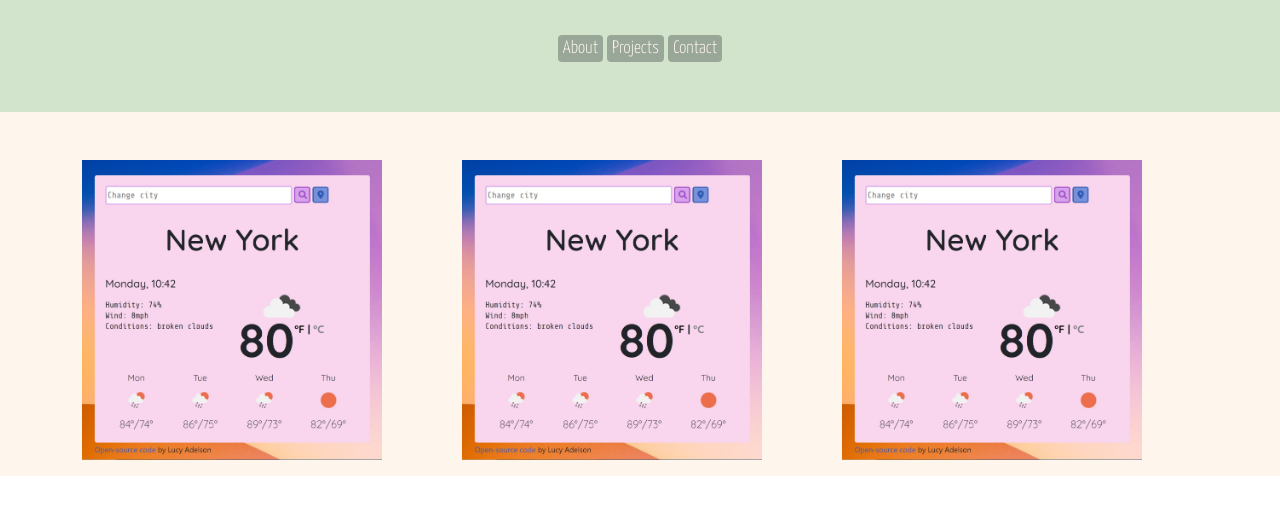
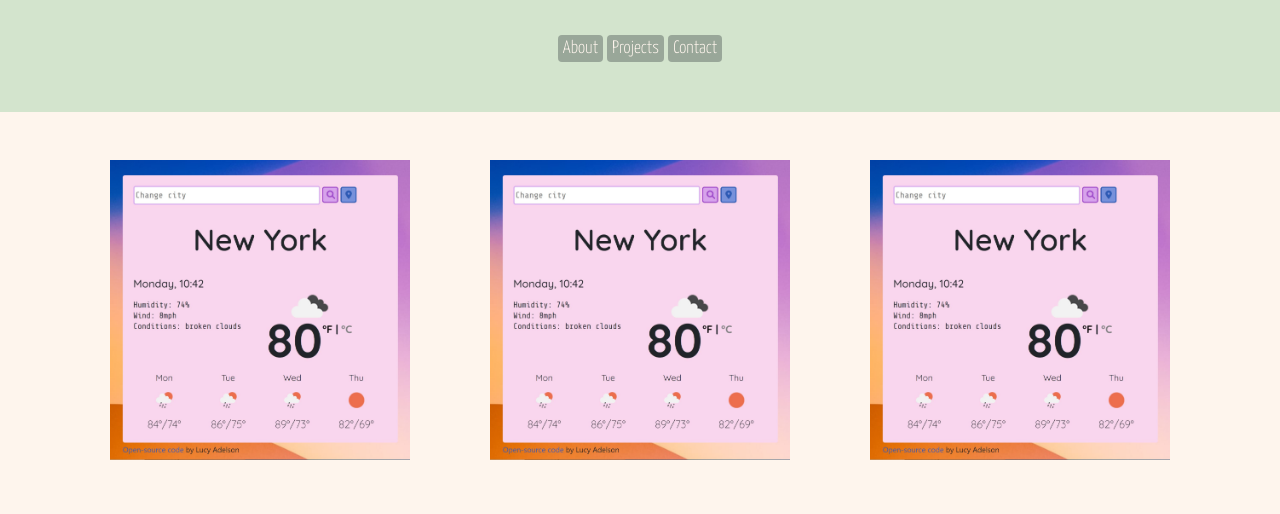
Before and after one commit to ladel7/portfolio, a plain HTML site: page index.html in a window 1280 px wide. Shown: the part 176-690 px from the top of the page. Drawn offline with nearby package versions, Linux system fonts and the light colour scheme.

Commit message:
toggled image spacing

```diff
--- a/css/style.css
+++ b/css/style.css
@@ -4,13 +4,13 @@
   --tertiary-color: #99a799;
 }
 
+body {
+  background-color: var(--main-color);
+}
+
 .hero {
   background: var(--secondary-color);
   padding: 50px 20px;
-}
-
-.page {
-  background-color: var(--main-color);
 }
 
 h1,
@@ -56,6 +56,7 @@ h2 {
   background-image: url(../images/weather-app.jpg);
   background-position: center;
   background-size: cover;
+  margin: 0 auto;
 }
 .image p {
   opacity: 0;
--- a/index.html
+++ b/index.html
@@ -37,23 +37,22 @@
         </div>
       </div>
     </div>
-    <div class="page">
+
     <div class="container">
       <div class="row">
-          <div class="col-md-4 mt-5 mb-3">
+        <div class="col-md mt-5 mb-3">
           <div class="image">
             <p>Weather App</p>
           </div>
         </div>
-          <div class="col-md-4 mt-5 mb-3">
+        <div class="col-md mt-5 mb-3">
           <div class="image">
-              <p>Weather App</p>
+            <p>TBD</p>
           </div>
         </div>
-          <div class="col-md-4 mt-5 mb-3">
+        <div class="col-md mt-5 mb-3">
           <div class="image">
-              <p>Weather App</p>
-            </div>
+            <p>TBD</p>
           </div>
         </div>
       </div>
```
Lines whose indentation alone changed are shown as unchanged.
